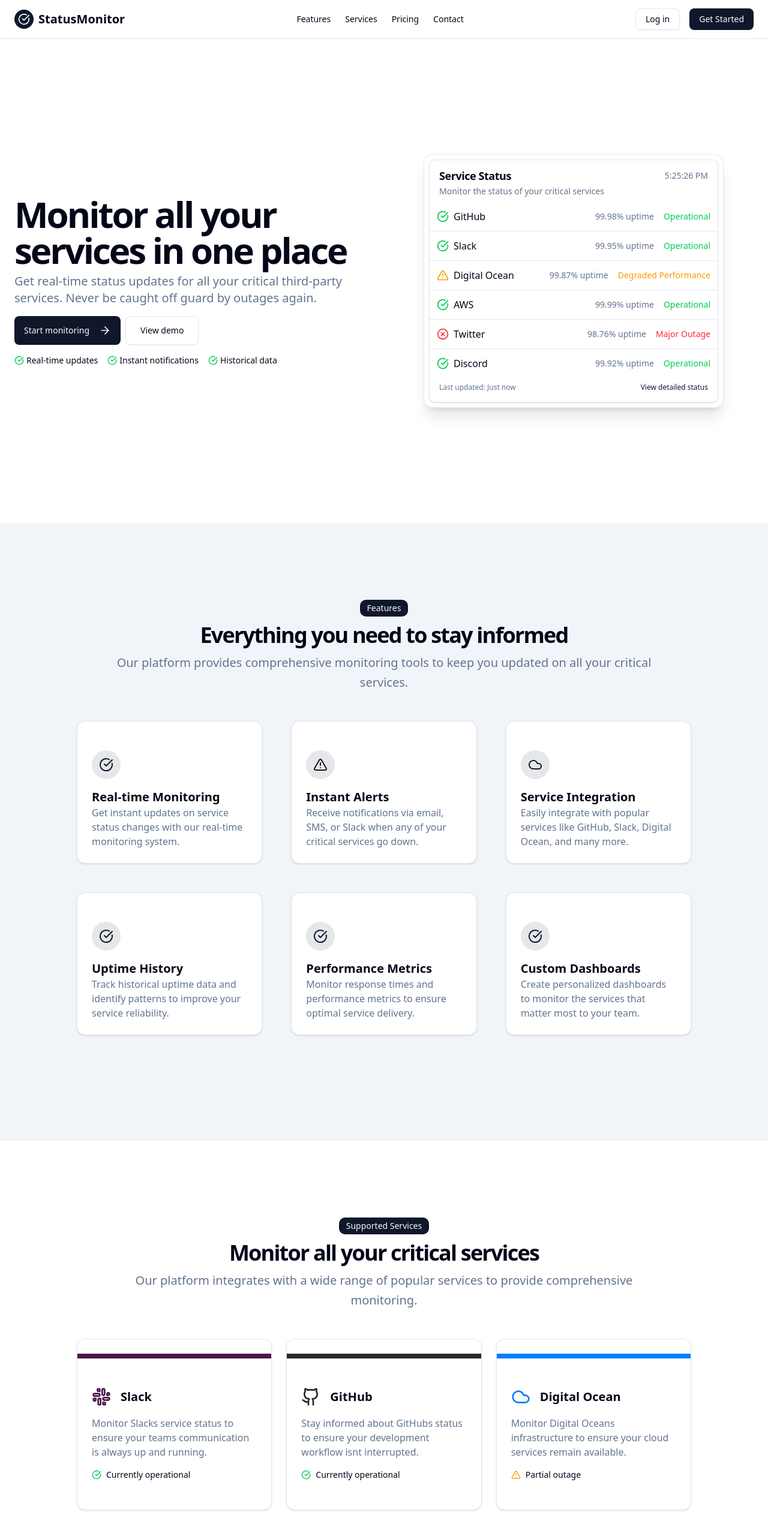
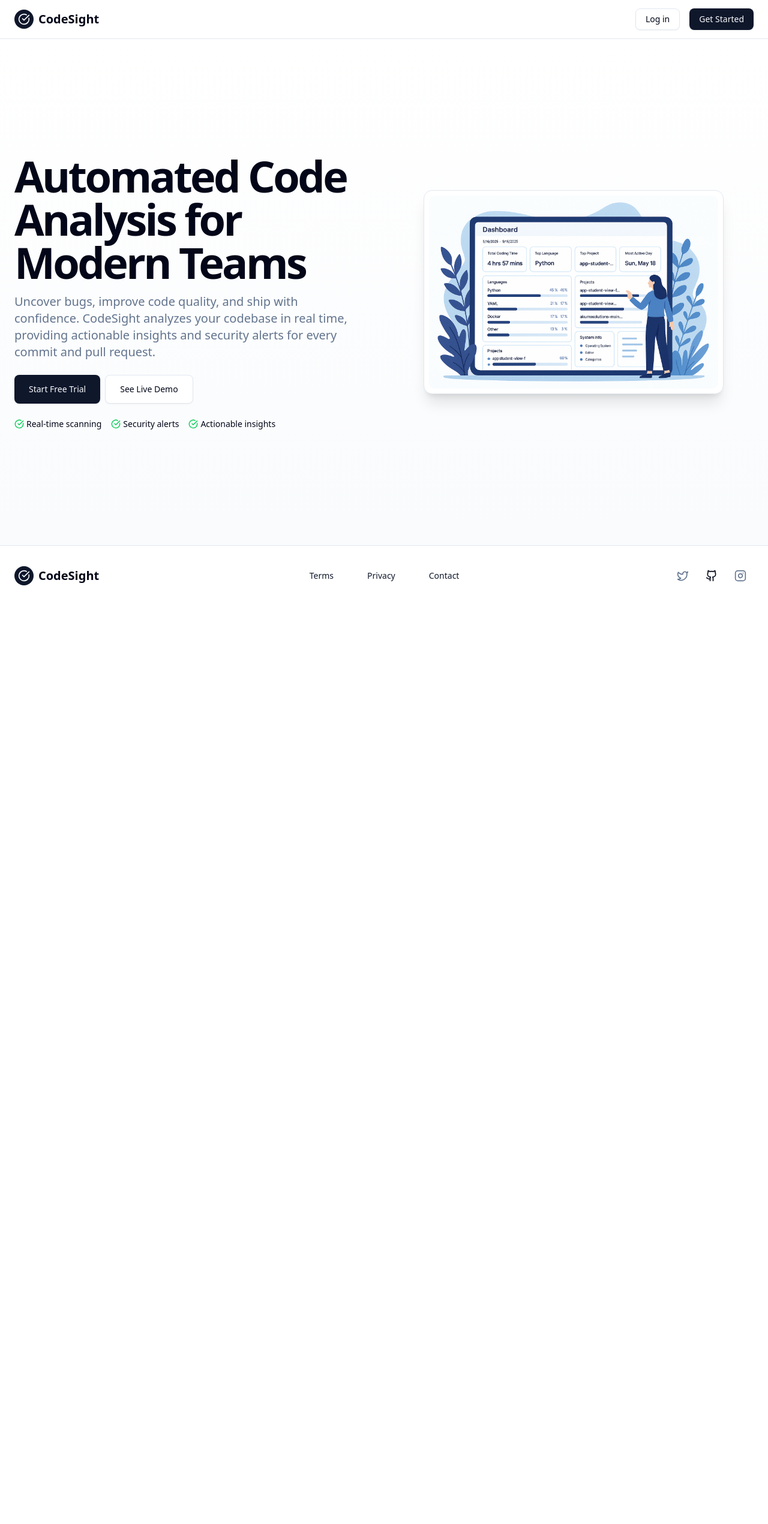
Before and after one commit to akumotech/app-student-view-nextjs, a Next.js app: page / in a window 1280 px wide. Shown: the top 2541 px of the page at 60% size. After the commit the page ends 1010 px from the top, so only its background shows below. Built offline with nearby package versions, Linux system fonts and the light colour scheme.

Commit message:
fix: update landing page

```diff
--- a/app/page.tsx
+++ b/app/page.tsx
@@ -1,29 +1,25 @@
 import Header from "@/components/header";
 import { HeroSection } from "@/components/sections/home-page/hero-section";
-import { FeaturesSection } from "@/components/sections/home-page/features-section";
-import { ServicesSection } from "@/components/sections/home-page/services-section";
-import { PricingSection } from "@/components/sections/home-page/pricing-section";
-import { ContactSection } from "@/components/sections/home-page/contact-section";
 import { FooterSection } from "@/components/sections/home-page/footer-section";
 
 export default function Home() {
   return (
     <div className="flex min-h-screen flex-col">
       <Header
-        links={[
-          { label: "Features", href: "#features" },
-          { label: "Services", href: "#services" },
-          { label: "Pricing", href: "#pricing" },
-          { label: "Contact", href: "#contact" },
-        ]}
+        // links={[
+        //   { label: "Features", href: "#features" },
+        //   { label: "Services", href: "#services" },
+        //   { label: "Pricing", href: "#pricing" },
+        //   { label: "Contact", href: "#contact" },
+        // ]}
         showNavbar
       />
       <main className="flex-1">
         <HeroSection />
-        <FeaturesSection />
+        {/* <FeaturesSection />
         <ServicesSection />
         <PricingSection />
-        <ContactSection />
+        <ContactSection /> */}
       </main>
       <FooterSection />
     </div>
--- a/components/header.tsx
+++ b/components/header.tsx
@@ -19,7 +19,7 @@ export default function Header({ links, showNavbar = false }: HeaderProps) {
             <div className="size-8 rounded-full bg-primary flex items-center justify-center">
               <CheckCircle className="size-5 text-primary-foreground" />
             </div>
-            <span>StatusMonitor</span>
+            <span>CodeSight</span>
           </Link>
         </div>
         {links && (
--- a/components/sections/home-page/contact-section.tsx
+++ b/components/sections/home-page/contact-section.tsx
@@ -28,7 +28,7 @@ export function ContactSection() {
       await new Promise((resolve) => setTimeout(resolve, 1000));
 
       toast.success(
-        `Thank you for your interest, ${email}! We'll be in touch soon.`,
+        `Thank you for your interest, ${email}! We'll be in touch soon.`
       );
       reset();
     } catch (err) {
@@ -42,11 +42,11 @@ export function ContactSection() {
       <div className="container mx-auto max-w-7xl grid items-center justify-center gap-4 px-4 text-center md:px-6">
         <div className="space-y-3">
           <h2 className="text-3xl font-bold tracking-tighter md:text-4xl/tight">
-            Ready to start monitoring your services?
+            Ready to improve your code quality?
           </h2>
           <p className="mx-auto max-w-[600px] text-muted-foreground md:text-xl/relaxed lg:text-base/relaxed xl:text-xl/relaxed">
-            Join thousands of teams who trust our platform to keep them informed
-            about their critical services.
+            Join teams and developers who trust CodeSight to keep their codebase
+            clean, secure, and production-ready.
           </p>
         </div>
         <div className="mx-auto w-full max-w-sm space-y-2">
--- a/components/sections/home-page/features-section.tsx
+++ b/components/sections/home-page/features-section.tsx
@@ -1,44 +1,44 @@
 "use client";
 
-import { CheckCircle, AlertTriangle, Cloud } from "lucide-react";
+import { CheckCircle } from "lucide-react";
 import { Card, CardContent } from "@/components/ui/card";
 
 const features = [
   {
     icon: CheckCircle,
-    title: "Real-time Monitoring",
+    title: "Real-time Code Scanning",
     description:
-      "Get instant updates on service status changes with our real-time monitoring system.",
-  },
-  {
-    icon: AlertTriangle,
-    title: "Instant Alerts",
-    description:
-      "Receive notifications via email, SMS, or Slack when any of your critical services go down.",
-  },
-  {
-    icon: Cloud,
-    title: "Service Integration",
-    description:
-      "Easily integrate with popular services like GitHub, Slack, Digital Ocean, and many more.",
+      "Continuously scan your codebase for bugs, code smells, and anti-patterns as you code.",
   },
   {
     icon: CheckCircle,
-    title: "Uptime History",
+    title: "Security Vulnerability Detection",
     description:
-      "Track historical uptime data and identify patterns to improve your service reliability.",
+      "Identify security risks and vulnerabilities before they reach production.",
   },
   {
     icon: CheckCircle,
-    title: "Performance Metrics",
+    title: "Code Quality Metrics",
     description:
-      "Monitor response times and performance metrics to ensure optimal service delivery.",
+      "Track maintainability, complexity, and test coverage with actionable metrics.",
   },
   {
     icon: CheckCircle,
-    title: "Custom Dashboards",
+    title: "Pull Request Integration",
     description:
-      "Create personalized dashboards to monitor the services that matter most to your team.",
+      "Get instant feedback and suggestions directly in your pull requests.",
+  },
+  {
+    icon: CheckCircle,
+    title: "Team Collaboration",
+    description:
+      "Collaborate with your team, assign issues, and resolve problems together.",
+  },
+  {
+    icon: CheckCircle,
+    title: "Multi-language Support",
+    description:
+      "Analyze code in JavaScript, Python, Java, Go, and more—all in one platform.",
   },
 ];
 
@@ -52,11 +52,11 @@ export function FeaturesSection() {
               Features
             </div>
             <h2 className="text-3xl font-bold tracking-tighter md:text-4xl/tight">
-              Everything you need to stay informed
+              CodeSight: Your Complete Code Analysis Toolkit
             </h2>
             <p className="max-w-[900px] text-muted-foreground md:text-xl/relaxed lg:text-base/relaxed xl:text-xl/relaxed">
-              Our platform provides comprehensive monitoring tools to keep you
-              updated on all your critical services.
+              CodeSight empowers developers and teams to write better, more
+              secure code with automated analysis and actionable insights.
             </p>
           </div>
         </div>
--- a/components/sections/home-page/footer-section.tsx
+++ b/components/sections/home-page/footer-section.tsx
@@ -12,7 +12,7 @@ export function FooterSection() {
           <div className="size-8 rounded-full bg-primary flex items-center justify-center">
             <CheckCircle className="size-5 text-primary-foreground" />
           </div>
-          <span>StatusMonitor</span>
+          <span>CodeSight</span>
         </div>
         <nav className="flex gap-4 sm:gap-6">
           <Button
--- a/components/sections/home-page/hero-section.tsx
+++ b/components/sections/home-page/hero-section.tsx
@@ -1,64 +1,63 @@
 "use client";
 
-import { ArrowRight, CheckCircle } from "lucide-react";
+import { CheckCircle } from "lucide-react";
 import { Button } from "@/components/ui/button";
-import StatusDashboard from "@/components/status-dashboard";
-import { toast } from "sonner";
+import Image from "next/image";
+
 export function HeroSection() {
   return (
-    <section className="w-full py-12 md:py-24 lg:py-32 xl:py-48">
+    <section className="w-full py-12 md:py-24 lg:py-32 xl:py-48 bg-gradient-to-b from-background to-muted/40">
       <div className="container mx-auto px-4 md:px-6 max-w-7xl">
-        <div className="grid gap-6 lg:grid-cols-[1fr_400px] lg:gap-12 xl:grid-cols-[1fr_600px]">
-          <div className="flex flex-col justify-center space-y-4">
-            <div className="space-y-2">
-              <h1 className="text-3xl font-bold tracking-tighter sm:text-5xl xl:text-6xl/none">
-                Monitor all your services in one place
+        <div className="grid gap-6 lg:grid-cols-[1fr_500px] lg:gap-12 xl:grid-cols-[1fr_600px] items-center">
+          <div className="flex flex-col justify-center space-y-6">
+            <div className="space-y-4">
+              <h1 className="text-4xl font-bold tracking-tighter sm:text-6xl xl:text-7xl/none">
+                Automated Code Analysis for Modern Teams
               </h1>
               <p className="max-w-[600px] text-muted-foreground md:text-xl">
-                Get real-time status updates for all your critical third-party
-                services. Never be caught off guard by outages again.
+                Uncover bugs, improve code quality, and ship with confidence.
+                CodeSight analyzes your codebase in real time, providing
+                actionable insights and security alerts for every commit and
+                pull request.
               </p>
             </div>
             <div className="flex flex-col gap-2 min-[400px]:flex-row">
-              <Button
-                size="lg"
-                className="h-12 cursor-pointer"
-                onClick={() => {
-                  toast.info("Coming soon! We're working on it.");
-                }}
-              >
-                Start monitoring
-                <ArrowRight className="ml-2 size-5" />
+              <Button size="lg" className="h-12 cursor-pointer">
+                Start Free Trial
               </Button>
               <Button
                 size="lg"
                 variant="outline"
                 className="h-12 cursor-pointer"
-                onClick={() => {
-                  toast.info("Coming soon! We're working on it.");
-                }}
               >
-                View demo
+                See Live Demo
               </Button>
             </div>
             <div className="flex items-center space-x-4 text-sm">
               <div className="flex items-center space-x-1">
                 <CheckCircle className="size-4 text-green-500" />
-                <span>Real-time updates</span>
+                <span>Real-time scanning</span>
               </div>
               <div className="flex items-center space-x-1">
                 <CheckCircle className="size-4 text-green-500" />
-                <span>Instant notifications</span>
+                <span>Security alerts</span>
               </div>
               <div className="flex items-center space-x-1">
                 <CheckCircle className="size-4 text-green-500" />
-                <span>Historical data</span>
+                <span>Actionable insights</span>
               </div>
             </div>
           </div>
           <div className="flex items-center justify-center">
-            <div className="relative w-full max-w-[500px] overflow-hidden rounded-xl border bg-background p-2 shadow-xl">
-              <StatusDashboard />
+            <div className="relative w-full max-w-[500px] overflow-hidden rounded-xl border bg-background p-2 shadow-xl flex items-center justify-center min-h-[320px]">
+              <Image
+                src="/preview.png"
+                alt="CodeSight dashboard preview"
+                width={500}
+                height={320}
+                className="rounded-lg object-contain"
+                priority
+              />
             </div>
           </div>
         </div>
--- a/components/sections/home-page/pricing-section.tsx
+++ b/components/sections/home-page/pricing-section.tsx
@@ -9,35 +9,32 @@ import {
   CardHeader,
   CardTitle,
 } from "@/components/ui/card";
-import { toast } from "sonner";
 
 const plans = [
   {
     name: "Free",
     price: "$0",
-    description: "Perfect for personal projects and small teams",
+    description: "Perfect for individuals and hobby projects",
     features: [
-      "Monitor up to 5 services",
-      "Basic status updates",
+      "1 repository",
+      "Basic code analysis",
+      "Community support",
       "Email notifications",
-      "24-hour history",
-      "Community support",
     ],
     buttonText: "Get Started",
     buttonVariant: "outline" as const,
   },
   {
     name: "Pro",
-    price: "$19",
-    description: "For growing teams and businesses",
+    price: "$29",
+    description: "For teams and growing businesses",
     features: [
-      "Monitor up to 50 services",
-      "Advanced status updates",
-      "Email, SMS, and Slack notifications",
-      "30-day history",
-      "Priority support",
-      "Custom integrations",
+      "Unlimited repositories",
+      "Advanced code analysis",
+      "Security vulnerability detection",
       "Team collaboration",
+      "Pull request integration",
+      "Priority email support",
     ],
     buttonText: "Start Free Trial",
     buttonVariant: "default" as const,
@@ -47,13 +44,12 @@ const plans = [
     price: "Custom",
     description: "For large organizations with custom needs",
     features: [
-      "Unlimited services",
-      "Custom monitoring solutions",
-      "Dedicated support",
-      "Custom SLAs",
-      "Advanced security",
+      "Unlimited everything",
       "Custom integrations",
-      "API access",
+      "Single Sign-On (SSO)",
+      "On-premise deployment",
+      "Dedicated account manager",
+      "Priority support",
     ],
     buttonText: "Contact Sales",
     buttonVariant: "outline" as const,
@@ -70,11 +66,11 @@ export function PricingSection() {
               Pricing
             </div>
             <h2 className="text-3xl font-bold tracking-tighter md:text-4xl/tight">
-              Simple, transparent pricing
+              Simple, transparent pricing for every team
             </h2>
             <p className="max-w-[900px] text-muted-foreground md:text-xl/relaxed lg:text-base/relaxed xl:text-xl/relaxed">
-              Choose the plan that best fits your needs. All plans include a
-              14-day free trial.
+              Choose the plan that fits your needs. All plans include a 14-day
+              free trial.
             </p>
           </div>
         </div>
@@ -105,9 +101,6 @@ export function PricingSection() {
                 <Button
                   variant={plan.buttonVariant}
                   className="w-full cursor-pointer"
-                  onClick={() => {
-                    toast.info("Coming soon! We're working on it.");
-                  }}
                 >
                   {plan.buttonText}
                 </Button>
--- a/components/sections/home-page/services-section.tsx
+++ b/components/sections/home-page/services-section.tsx
@@ -1,77 +1,32 @@
 "use client";
 
-import {
-  ArrowRight,
-  CheckCircle,
-  AlertTriangle,
-  XCircle,
-  Github,
-  Slack,
-  Cloud,
-} from "lucide-react";
-import { Button } from "@/components/ui/button";
+import { CheckCircle, AlertTriangle, Github, Cloud } from "lucide-react";
 import { Card, CardContent } from "@/components/ui/card";
-import { toast } from "sonner";
-const services = [
+
+const steps = [
   {
-    name: "Slack",
-    icon: Slack,
-    color: "#4A154B",
+    title: "Connect Your Repository",
     description:
-      "Monitor Slacks service status to ensure your teams communication is always up and running.",
-    status: "operational",
-    statusIcon: CheckCircle,
-    statusColor: "text-green-500",
+      "Easily connect your GitHub, GitLab, or Bitbucket repository to CodeSight.",
+    icon: Github,
   },
   {
-    name: "GitHub",
-    icon: Github,
-    color: "#24292e",
+    title: "Automated Analysis",
     description:
-      "Stay informed about GitHubs status to ensure your development workflow isnt interrupted.",
-    status: "operational",
-    statusIcon: CheckCircle,
-    statusColor: "text-green-500",
+      "Every commit and pull request is automatically analyzed for bugs, vulnerabilities, and code quality.",
+    icon: CheckCircle,
   },
   {
-    name: "Digital Ocean",
-    icon: Cloud,
-    color: "#0080FF",
+    title: "Instant Feedback",
     description:
-      "Monitor Digital Oceans infrastructure to ensure your cloud services remain available.",
-    status: "partial",
-    statusIcon: AlertTriangle,
-    statusColor: "text-amber-500",
+      "Receive actionable feedback and detailed reports directly in your workflow.",
+    icon: AlertTriangle,
   },
   {
-    name: "AWS",
+    title: "Collaborate & Resolve",
+    description:
+      "Assign issues, discuss solutions, and resolve problems as a team—all within CodeSight.",
     icon: Cloud,
-    color: "#FF9900",
-    description:
-      "Keep track of AWS service status to ensure your cloud infrastructure remains reliable.",
-    status: "operational",
-    statusIcon: CheckCircle,
-    statusColor: "text-green-500",
-  },
-  {
-    name: "Twitter",
-    icon: Cloud,
-    color: "#1DA1F2",
-    description:
-      "Monitor Twitters platform status to stay informed about any service disruptions.",
-    status: "outage",
-    statusIcon: XCircle,
-    statusColor: "text-red-500",
-  },
-  {
-    name: "Discord",
-    icon: Cloud,
-    color: "#7289DA",
-    description:
-      "Track Discords service status to ensure your community communication remains uninterrupted.",
-    status: "operational",
-    statusIcon: CheckCircle,
-    statusColor: "text-green-500",
   },
 ];
 
@@ -82,60 +37,32 @@ export function ServicesSection() {
         <div className="flex flex-col items-center justify-center space-y-4 text-center">
           <div className="space-y-2">
             <div className="inline-block rounded-lg bg-primary px-3 py-1 text-sm text-primary-foreground">
-              Supported Services
+              How It Works
             </div>
             <h2 className="text-3xl font-bold tracking-tighter md:text-4xl/tight">
-              Monitor all your critical services
+              How CodeSight Works
             </h2>
             <p className="max-w-[900px] text-muted-foreground md:text-xl/relaxed lg:text-base/relaxed xl:text-xl/relaxed">
-              Our platform integrates with a wide range of popular services to
-              provide comprehensive monitoring.
+              Get up and running in minutes. CodeSight fits seamlessly into your
+              existing workflow.
             </p>
           </div>
         </div>
-        <div className="mx-auto grid max-w-5xl items-center gap-6 py-12 md:grid-cols-2 lg:grid-cols-3">
-          {services.map((service, index) => (
+        <div className="mx-auto grid max-w-5xl items-center gap-6 py-12 md:grid-cols-2 lg:grid-cols-4 lg:gap-12">
+          {steps.map((step, index) => (
             <Card
               key={index}
-              className="overflow-hidden hover:shadow-2xl transition-all duration-300"
+              className="hover:shadow-2xl transition-all duration-300"
             >
-              <div className="h-2" style={{ backgroundColor: service.color }} />
-              <CardContent className="p-6">
-                <div className="mb-4 flex items-center gap-4">
-                  <service.icon
-                    className="size-8"
-                    style={{ color: service.color }}
-                  />
-                  <h3 className="text-xl font-bold">{service.name}</h3>
+              <CardContent className="pt-6 flex flex-col items-center text-center">
+                <div className="mb-4 flex h-12 w-12 items-center justify-center rounded-full bg-primary/10">
+                  <step.icon className="size-6 text-primary" />
                 </div>
-                <p className="text-muted-foreground">{service.description}</p>
-                <div className="mt-4 flex items-center text-sm">
-                  <service.statusIcon
-                    className={`mr-2 size-4 ${service.statusColor}`}
-                  />
-                  <span>
-                    {service.status === "operational" &&
-                      "Currently operational"}
-                    {service.status === "partial" && "Partial outage"}
-                    {service.status === "outage" && "Major outage"}
-                  </span>
-                </div>
+                <h3 className="text-xl font-bold mb-2">{step.title}</h3>
+                <p className="text-muted-foreground">{step.description}</p>
               </CardContent>
             </Card>
           ))}
-        </div>
-        <div className="flex justify-center">
-          <Button
-            size="lg"
-            variant="outline"
-            className="cursor-pointer"
-            onClick={() => {
-              toast.info("Coming soon! We're working on it.");
-            }}
-          >
-            View all supported services
-            <ArrowRight className="ml-2 size-5" />
-          </Button>
         </div>
       </div>
     </section>
```
Also changed, not shown: public/preview.png (added).
